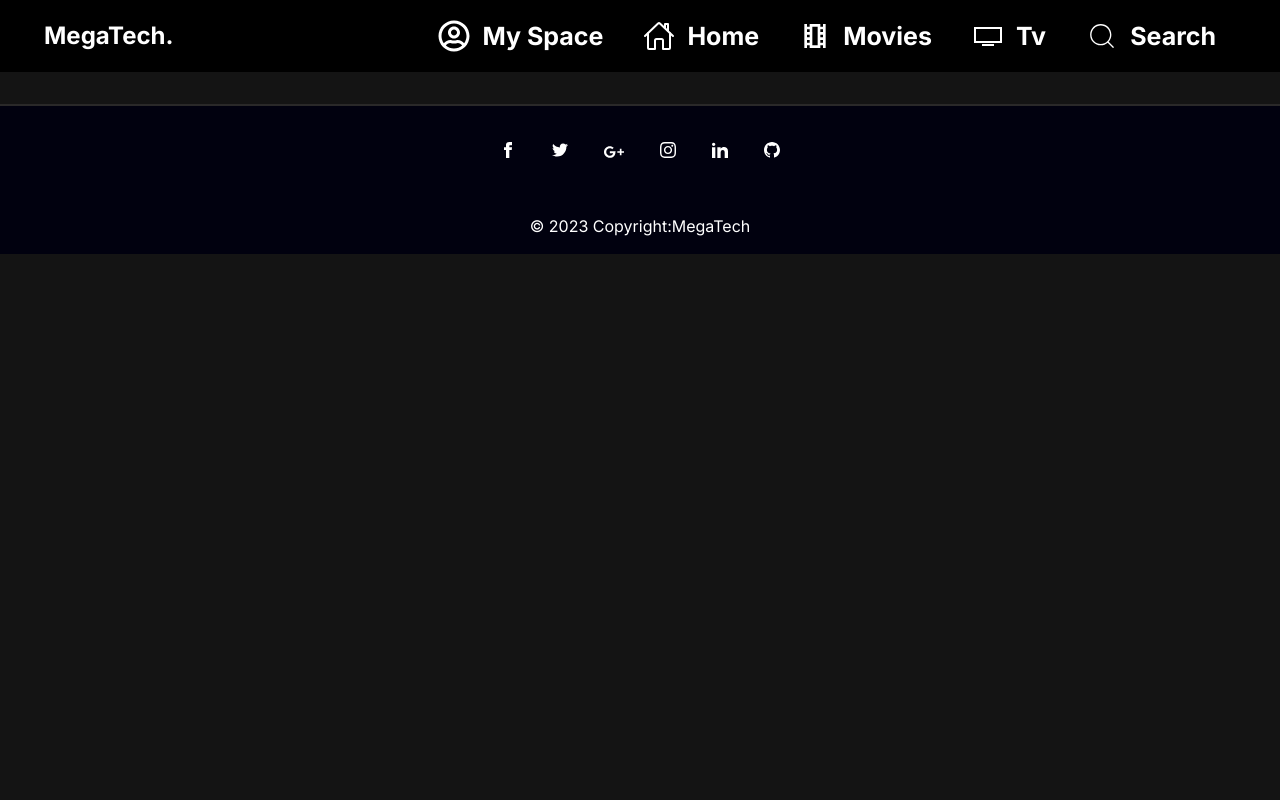
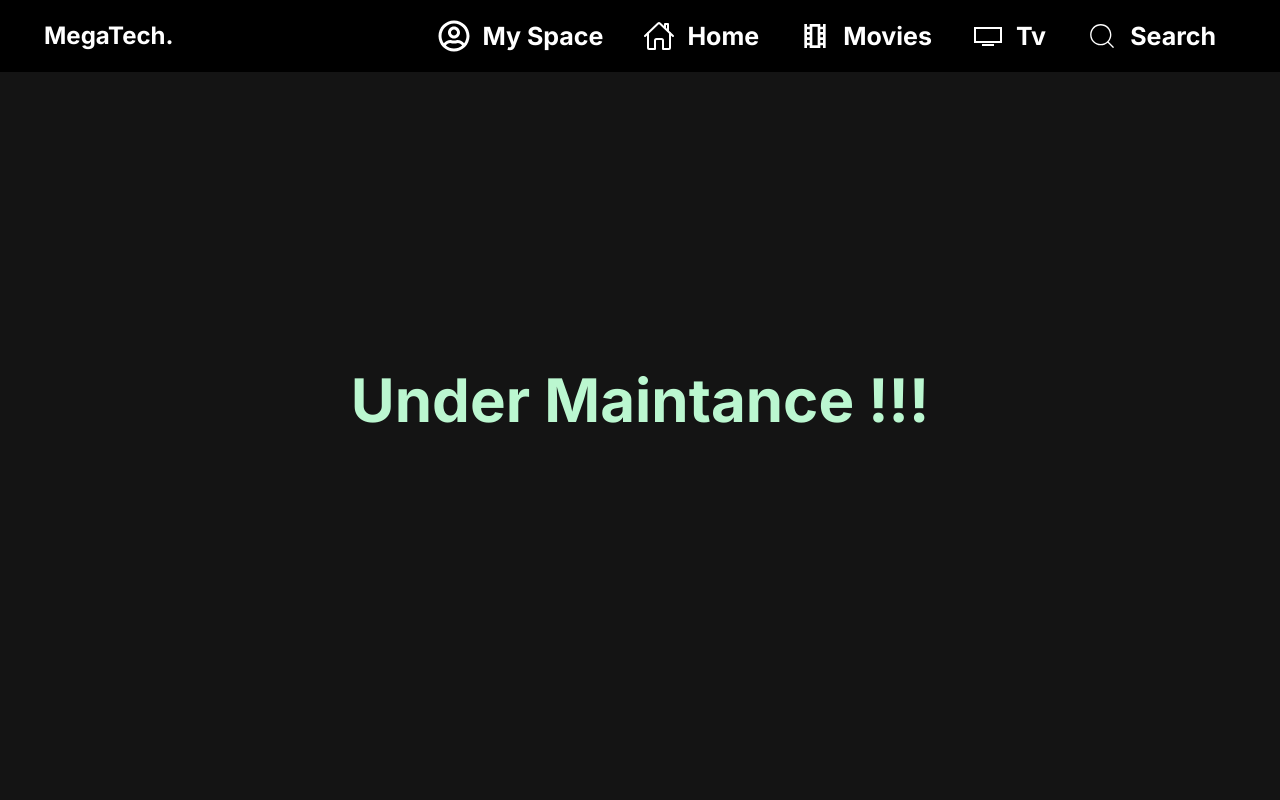
Before and after one commit to megatech2000/Movie-Site, a Next.js app: page /myspace in a window 1280 px wide. Shown: the top 800 px of the page. Built offline with nearby package versions, Linux system fonts and the light colour scheme.

Commit message:
uploading

```diff
--- a/src/app/myspace/page.jsx
+++ b/src/app/myspace/page.jsx
@@ -1,8 +1,12 @@
 const page = () => {
   return (
-    <div>
-      <div>myspace</div>
-    </div>
+    <section className="h-[100vh] flex items-center justify-center">
+      <div className="flex items-center justify-center px-10 md:px-0 text-center ">
+        <h1 className="text-6xl font-bold text-green-200">
+          Under Maintance !!!
+        </h1>
+      </div>
+    </section>
   );
 };
 
```
